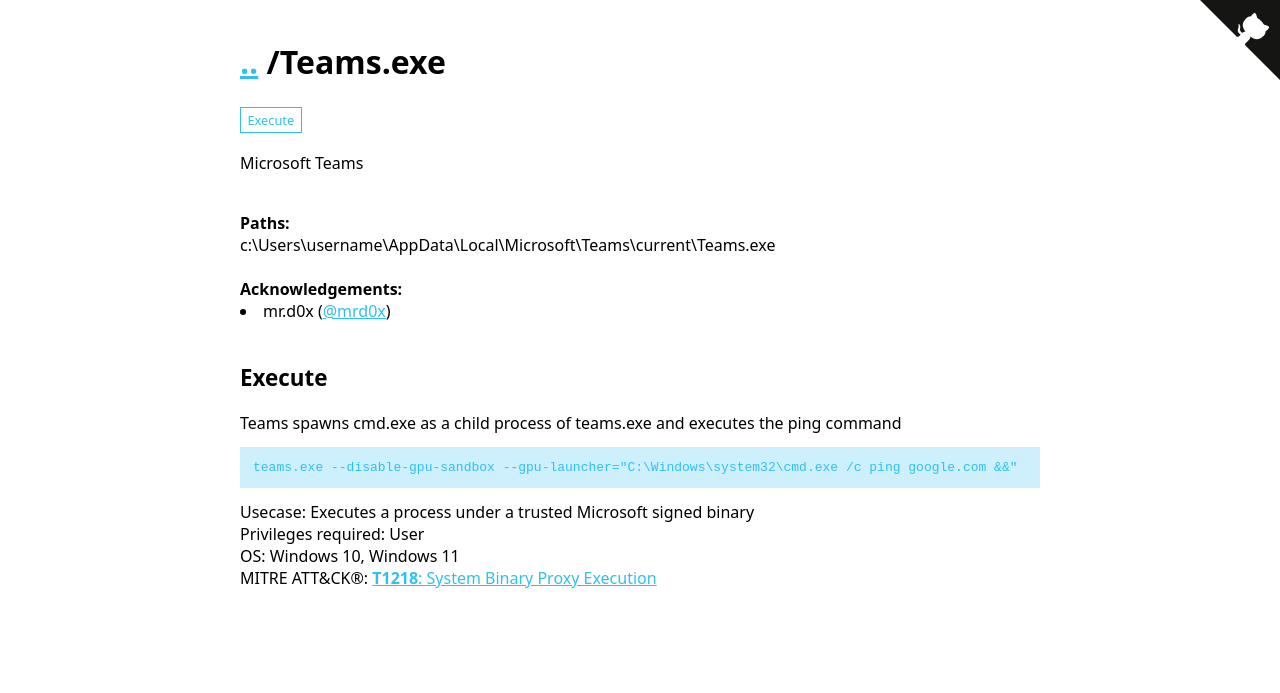
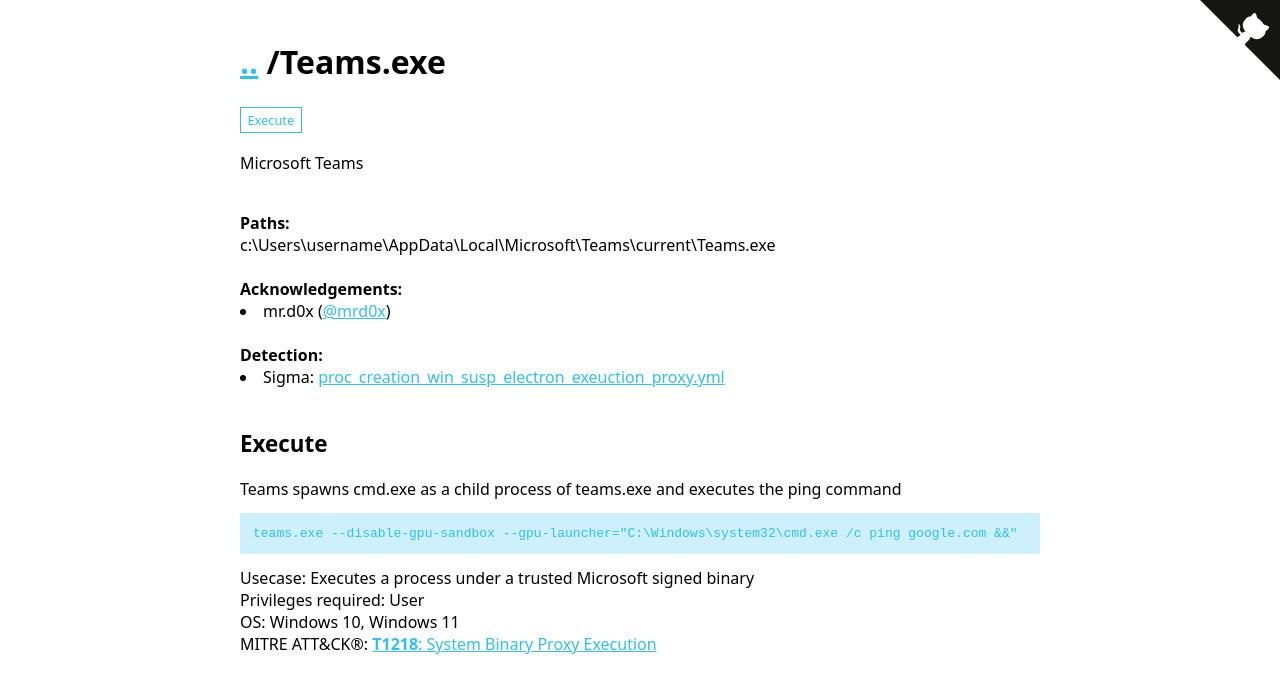
Before and after one commit to LOLBAS-Project/LOLBAS-Project.github.io, a Jekyll site: the page built from _lolbas/Binaries/Teams.md, in a window 1280 px wide. Shown: the top 693 px of the page. Built offline with Jekyll 4.4.1, drawn with Linux system fonts in a browser that asks for light colours; part of the change alters nothing that is shown.

Commit message:
Applying update LOLBAS-Project/LOLBAS@fd9fae8321f7e640c77dfc083d29e1d8afce9a96

```diff
--- a/_lolbas/Binaries/Teams.md
+++ b/_lolbas/Binaries/Teams.md
@@ -13,6 +13,8 @@ Commands:
     OperatingSystem: Windows 10, Windows 11
 Full_Path:
   - Path: c:\Users\username\AppData\Local\Microsoft\Teams\current\Teams.exe
+Detection:
+  - Sigma: https://github.com/SigmaHQ/sigma/blob/43277f26fc1c81fc98fc79147b711189e901b757/rules/windows/process_creation/proc_creation_win_susp_electron_exeuction_proxy.yml
 Resources:
 Acknowledgement:
   - Person: mr.d0x
```
